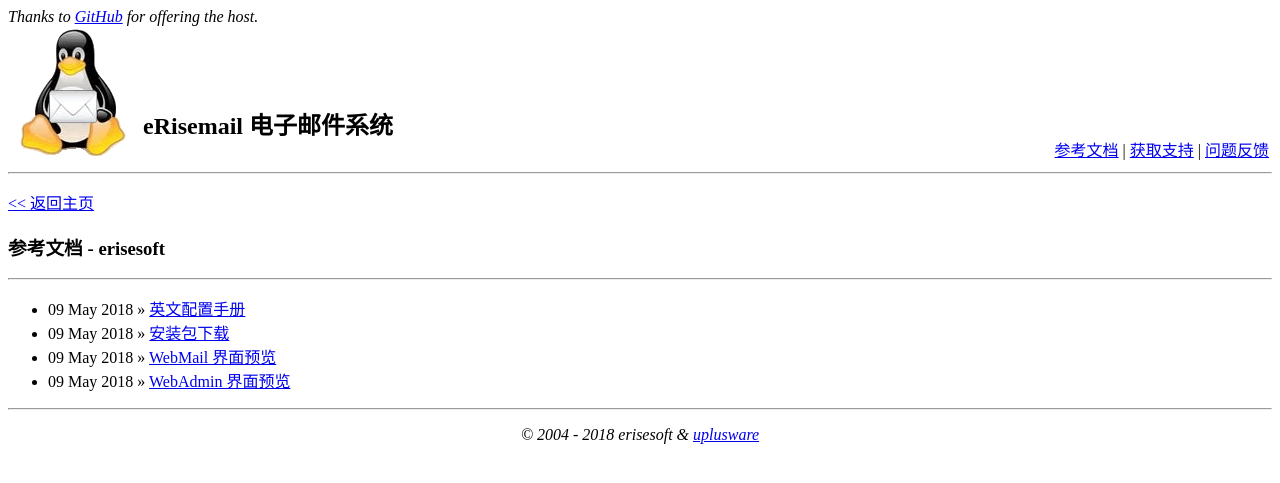
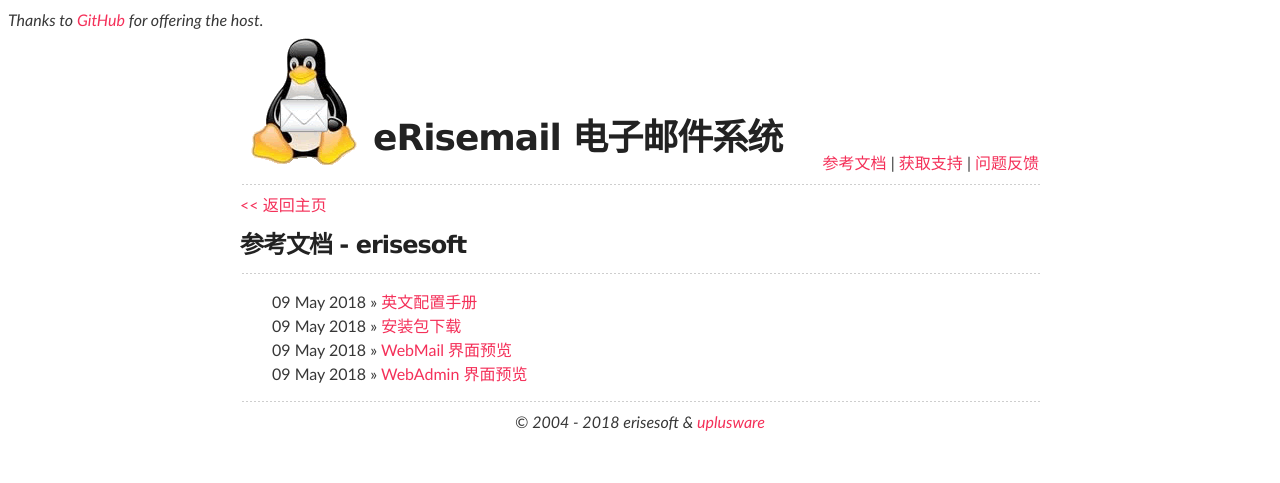
Before and after one commit to erisesoft/erisesoft.github.io, a Jekyll site: the page built from documents/index.html, in a window 1280 px wide. Shown: the top 483 px of the page. Built offline with Jekyll 4.4.1, drawn with Linux system fonts in a browser that asks for light colours.

Commit message:
Update default.html

```diff
--- a/_layouts/default.html
+++ b/_layouts/default.html
@@ -2,7 +2,7 @@
 <html>
 <head>
 	<meta http-equiv="content-type" content="text/html; charset=utf-8" />
-	<link rel="stylesheet" href="stylesheet.css">
+	<link rel="stylesheet" href="/stylesheet.css">
 	<title>{{ page.title }}</title>
 </head>
 <body>
```
